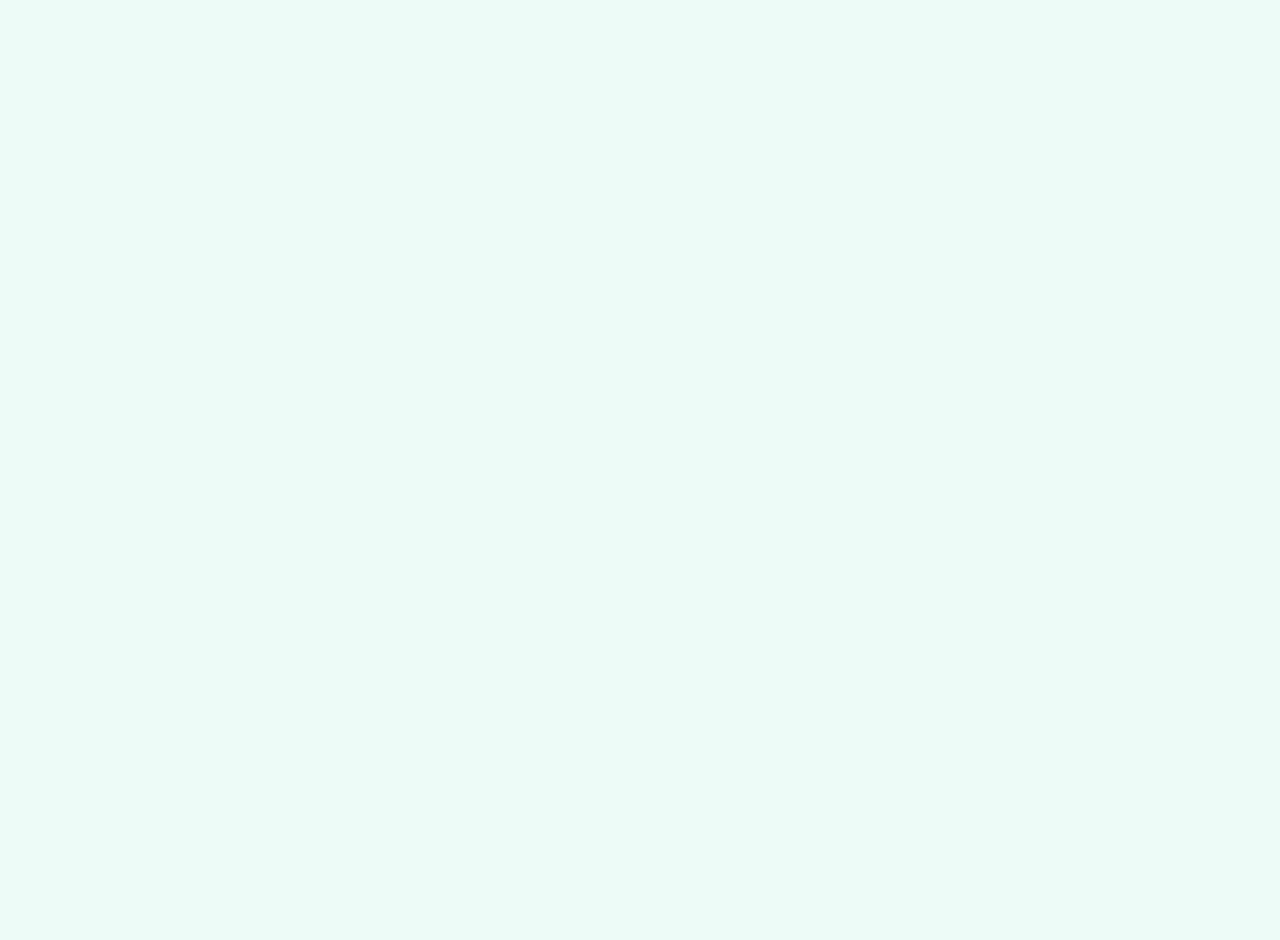
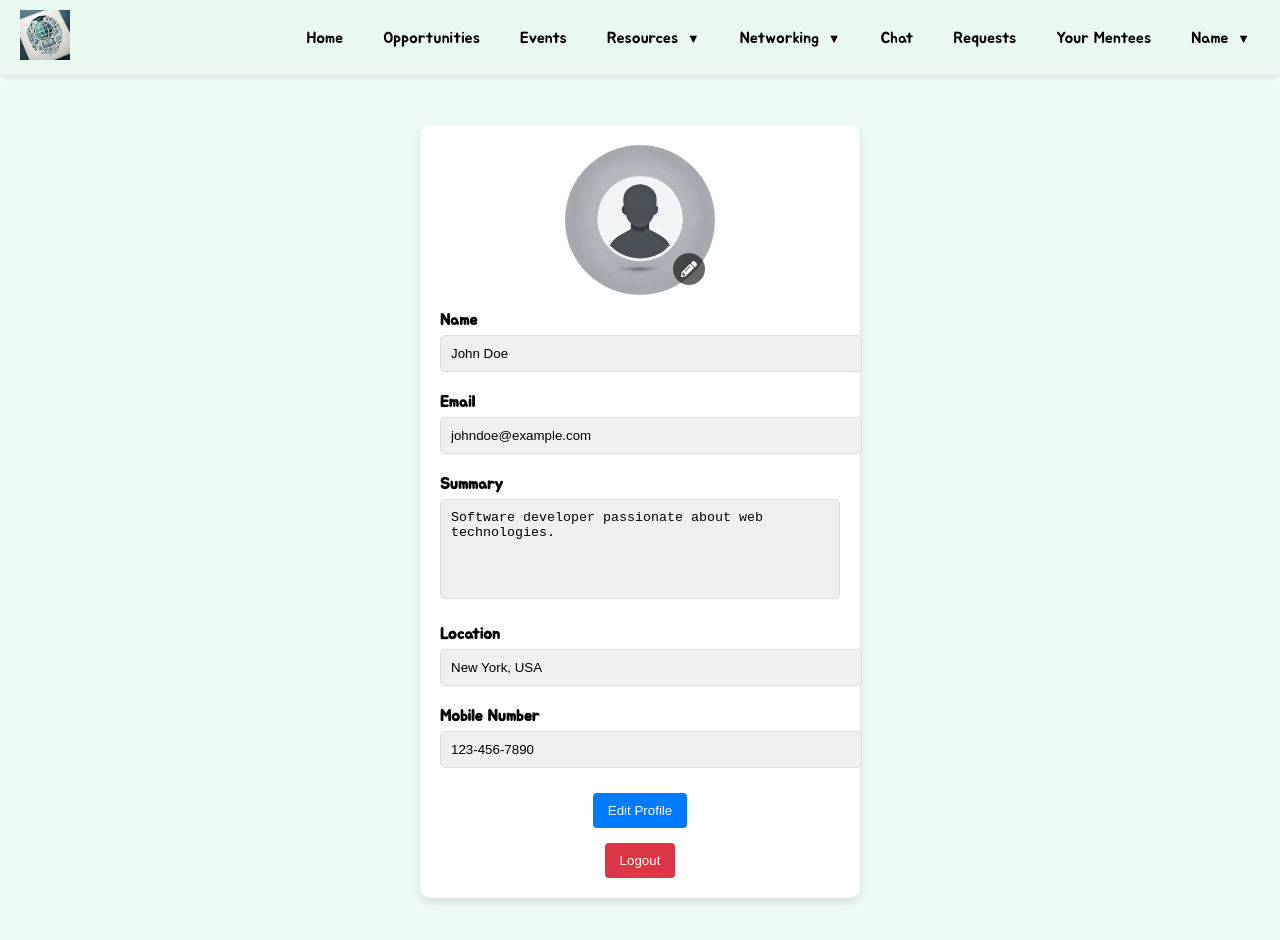
Before and after one commit to saiswethat/eduverse, a React (Create React App) app: page /profile in a window 1280 px wide. Before the commit this address had no page. Shown: the top 940 px of the page. Before the commit the page ends 800 px from the top, so only its background shows below. Built offline with nearby package versions, Linux system fonts and the light colour scheme.

Commit message:
profile page

```diff
--- a/package.json
+++ b/package.json
@@ -8,6 +8,7 @@
     "@testing-library/user-event": "^13.5.0",
     "react": "^18.3.1",
     "react-dom": "^18.3.1",
+    "react-icons": "^5.3.0",
     "react-router-dom": "^6.26.2",
     "react-scripts": "5.0.1",
     "web-vitals": "^2.1.4"
--- /dev/null
+++ b/src/Profile.js
@@ -0,0 +1,138 @@
+import React, { useState } from "react";
+import "./css/ProfilePage.css";
+import Header from "./Header";
+import defaultProfileImage from "./assets/profileImage.jpg";
+import { FaPencilAlt } from "react-icons/fa";
+
+function ProfilePage() {
+  const [profileImage, setProfileImage] = useState(defaultProfileImage);
+  const [editMode, setEditMode] = useState(false);
+  const [formData, setFormData] = useState({
+    name: "John Doe",
+    email: "johndoe@example.com",
+    bio: "Software developer passionate about web technologies.",
+    location: "New York, USA",
+    mobile: "123-456-7890",
+  });
+
+  const handleInputChange = (e) => {
+    const { name, value } = e.target;
+    setFormData({ ...formData, [name]: value });
+  };
+
+  const handleProfileImageChange = (e) => {
+    const file = e.target.files[0];
+    if (file) {
+      const reader = new FileReader();
+      reader.onload = (e) => {
+        setProfileImage(e.target.result);
+      };
+      reader.readAsDataURL(file);
+    }
+  };
+
+  const toggleEditMode = () => {
+    setEditMode(!editMode);
+  };
+
+  return (
+    <div>
+      <Header />
+      <div className="profile-card">
+        <div className="profile-card__image">
+          <img src={profileImage} alt="Profile" />
+
+          <div className="profile-card__icon">
+            <FaPencilAlt
+              onClick={() => document.getElementById("imageUpload").click()}
+            />
+          </div>
+
+          <input
+            type="file"
+            accept="image/*"
+            id="imageUpload"
+            onChange={handleProfileImageChange}
+            style={{ display: "none" }}
+          />
+        </div>
+
+        <div className="profile-card__info">
+          <label>Name</label>
+          <input
+            type="text"
+            name="name"
+            value={formData.name}
+            readOnly
+            className="profile-card__input"
+          />
+
+          <label>Email</label>
+          <input
+            type="email"
+            name="email"
+            value={formData.email}
+            readOnly
+            className="profile-card__input"
+          />
+
+          <label>Summary</label>
+          <textarea
+            name="bio"
+            value={formData.bio}
+            onChange={handleInputChange}
+            className={`profile-card__textarea ${
+              editMode ? "editable" : "read-only"
+            }`}
+            placeholder="Your bio"
+            readOnly={!editMode}
+          />
+
+          <label>Location</label>
+          <input
+            type="text"
+            name="location"
+            value={formData.location}
+            onChange={handleInputChange}
+            className={`profile-card__input ${
+              editMode ? "editable" : "read-only"
+            }`}
+            readOnly={!editMode}
+          />
+
+          <label>Mobile Number</label>
+          <input
+            type="text"
+            name="mobile"
+            value={formData.mobile}
+            onChange={handleInputChange}
+            className={`profile-card__input ${
+              editMode ? "editable" : "read-only"
+            }`}
+            readOnly={!editMode}
+          />
+        </div>
+
+        <div className="profile-card__buttons">
+          {!editMode ? (
+            <button className="profile-card__edit-btn" onClick={toggleEditMode}>
+              Edit Profile
+            </button>
+          ) : (
+            <button className="profile-card__save-btn" onClick={toggleEditMode}>
+              Save Profile
+            </button>
+          )}
+        </div>
+
+        <div className="profile-card__footer">
+          <button className="profile-card__logout-btn">
+            <a href="/logout">Logout</a>
+          </button>
+        </div>
+      </div>
+    </div>
+  );
+}
+
+export default ProfilePage;
--- /dev/null
+++ b/src/css/ProfilePage.css
@@ -0,0 +1,112 @@
+.profile-card {
+  max-width: 400px;
+  margin: 50px auto;
+  padding: 20px;
+  background-color: white;
+  border-radius: 10px;
+  box-shadow: 0 4px 8px rgba(0, 0, 0, 0.1);
+  text-align: center;
+  position: relative;
+}
+
+.profile-card__image {
+  position: relative;
+  width: 150px;
+  height: 150px;
+  margin: 0 auto 15px;
+}
+
+.profile-card__image img {
+  width: 100%;
+  height: 100%;
+  border-radius: 50%;
+  object-fit: cover;
+  display: block;
+}
+
+.profile-card__icon {
+  position: absolute;
+  bottom: 10px;
+  right: 10px;
+  background-color: rgba(0, 0, 0, 0.6);
+  border-radius: 50%;
+  padding: 8px;
+  cursor: pointer;
+  color: white;
+  font-size: 16px;
+  display: flex;
+  align-items: center;
+  justify-content: center;
+}
+
+.profile-card__info label {
+  display: block;
+  margin-top: 10px;
+  font-weight: bold;
+  text-align: left;
+}
+
+.profile-card__input,
+.profile-card__textarea {
+  width: 100%;
+  padding: 10px;
+  margin-bottom: 10px;
+  border: 1px solid #ddd;
+  border-radius: 5px;
+  background-color: #f0f0f0;
+}
+
+.profile-card__textarea {
+  resize: none;
+}
+
+.editable {
+  background-color: #fff;
+}
+
+.read-only {
+  background-color: #f0f0f0;
+}
+
+.profile-card__edit-btn,
+.profile-card__save-btn {
+  background-color: #007bff;
+  color: white;
+  padding: 10px 15px;
+  border: none;
+  border-radius: 4px;
+  cursor: pointer;
+  margin-top: 15px;
+}
+
+.profile-card__settings-link {
+  margin-top: 20px;
+}
+
+.profile-card__settings-btn {
+  background-color: #007bff;
+  color: white;
+  padding: 10px 15px;
+  border: none;
+  border-radius: 4px;
+  cursor: pointer;
+}
+
+.profile-card__logout-btn {
+  background-color: #dc3545;
+  padding: 10px 15px;
+  border: none;
+  border-radius: 4px;
+  cursor: pointer;
+  display: inline-block;
+  margin-top: 15px;
+}
+
+.profile-card__logout-btn a {
+  color: white;
+  text-decoration: none;
+  display: inline-block;
+  width: 100%;
+  height: 100%;
+  text-align: center;
+}
--- a/src/index.js
+++ b/src/index.js
@@ -18,6 +18,7 @@ import Notifications from "./Notifications";
 import MentorshipProgram from "./MentorshipProgram";
 import MentorshipRequests from "./MentorshipRequests";
 import ViewYourMentees from "./ViewYourMentees";
+import ProfilePage from "./Profile";
 const root = ReactDOM.createRoot(document.getElementById("root"));
 root.render(
   <React.StrictMode>
@@ -33,12 +34,13 @@ root.render(
         <Route path="/build-resume" element={<BuildYourResume />} />
         <Route path="/tips" element={<Tips />} />
         <Route path="/events" element={<Events />} />
-        <Route path="/groups" element={<GroupsPage/>}/>
-        <Route path="/chats" element={<ChatApp/>}/>
-        <Route path="/notifications" element={<Notifications/>}/>
-        <Route path="/requests" element={<MentorshipRequests/>}/>
-        <Route path="/mentorship-program" element={<MentorshipProgram/>}/>
-        <Route path="/your-mentees" element={<ViewYourMentees/>}/>
+        <Route path="/groups" element={<GroupsPage />} />
+        <Route path="/chats" element={<ChatApp />} />
+        <Route path="/notifications" element={<Notifications />} />
+        <Route path="/requests" element={<MentorshipRequests />} />
+        <Route path="/mentorship-program" element={<MentorshipProgram />} />
+        <Route path="/your-mentees" element={<ViewYourMentees />} />
+        <Route path="/profile" element={<ProfilePage />} />
       </Routes>
     </Router>
   </React.StrictMode>
```
Also changed, not shown: src/Header.js (+16 -6 lines), src/assets/profileImage.jpg (added), 1 other file (tests, documents, lock files or other folders).
